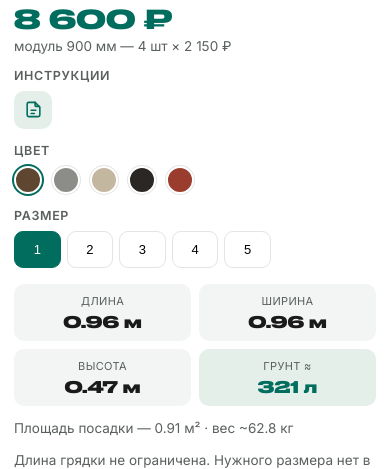
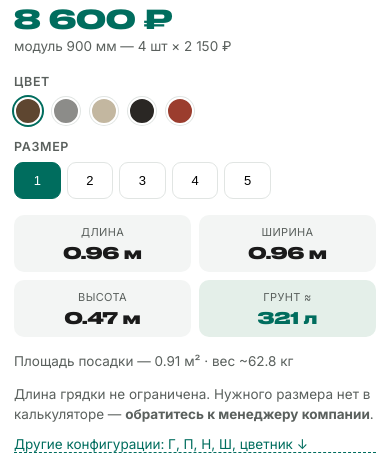
Before and after one commit to plotnikovvladimir-stack/astra-gryadka-calc-v2, a plain HTML site: page index.html in a window 390 px wide. Shown: the part 366-835 px from the top of the page. Drawn offline with Linux system fonts and the light colour scheme.

Commit message:
update calculator
Co-Authored-By: Claude Opus 4.8 <noreply@anthropic.com>

```diff
--- a/index.html
+++ b/index.html
@@ -71,6 +71,12 @@
   @media(max-width:900px){
     .card{grid-template-columns:1fr;gap:18px;align-items:start;}
     .stage{aspect-ratio:4/3;max-height:56vh;}
+    /* Мобильный: блок «ИНСТРУКЦИИ» уходит вниз, под кнопку «В корзину» (справочная зона).
+       Так картинка грядки и параметры (цвет/размер) ближе друг к другу — при смене
+       параметров результат виден без пролистывания. На ПК порядок не меняется. */
+    .info{display:flex;flex-direction:column;}
+    .docs{order:99;margin:18px 0 0;}
+
     .doc-ic{width:38px;height:38px;border-radius:10px;}   /* инструкции видимы и на мобайле; тап-таргет крупнее */
     .doc-ic svg{width:19px;height:19px;}
     .price-val{font-size:26px;}
```
